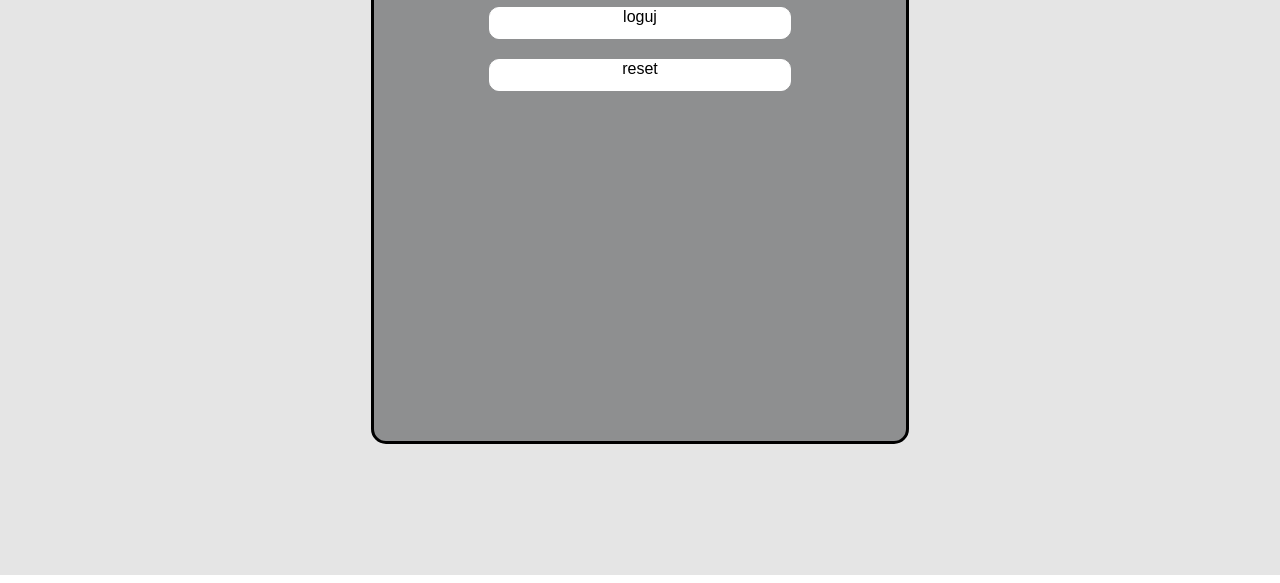
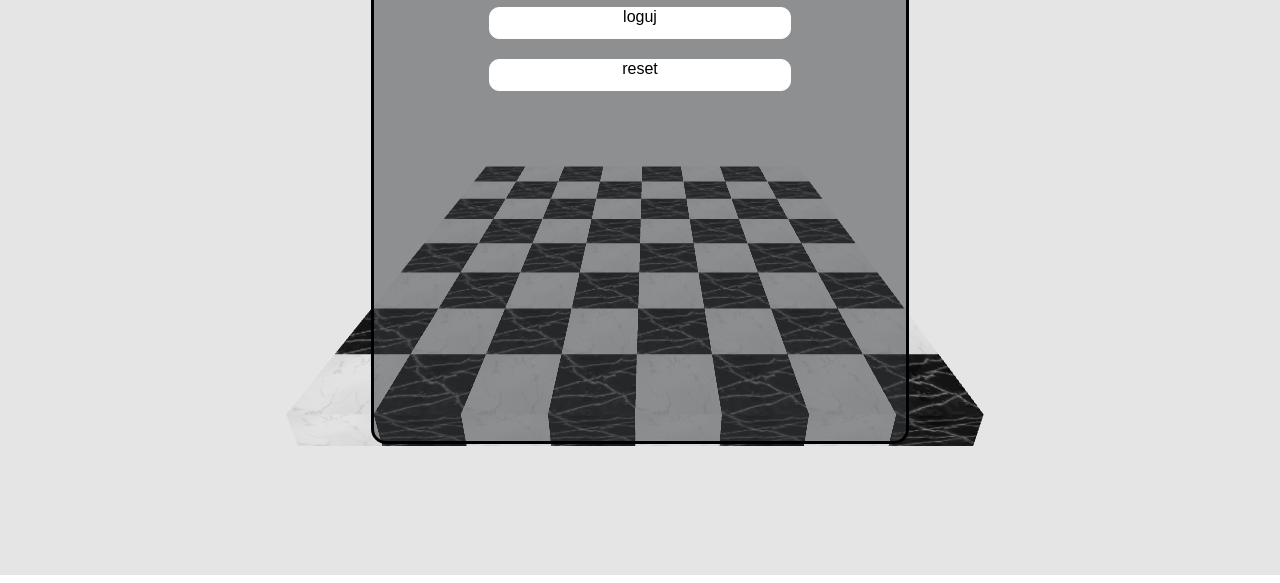
Before and after one commit to KarolOzga/04Checkers, a website built with Vite: page index.html in a window 1280 px wide. Shown: the part 225-808 px from the top of the page. Built offline with nearby package versions, Linux system fonts and the light colour scheme; animation ran at ten frames a second; a web font is replaced by a local one.

Commit message:
Added a 3d board

```diff
--- a/index.js
+++ b/index.js
@@ -9,5 +9,3 @@ window.addEventListener('DOMContentLoaded', () => {
     let dialog = document.getElementById('card');
     dialog.showModal();
 });
-
-const pionki = [];
--- a/src/modules/Camera.js
+++ b/src/modules/Camera.js
@@ -6,11 +6,9 @@ export default class Camera {
         const height = renderer.domElement.height;
 
         this.threeCamera = new THREE.PerspectiveCamera(75, width / height, 0.1, 10000);
-        // this.threeCamera.position.set(5, 5, 5);
 
-            this.threeCamera.position.set(0, 10, 0);
-            this.threeCamera.lookAt(new THREE.Vector3(0, 0, 0));
-
+        this.threeCamera.position.set(3.65, 5, 12);
+        this.threeCamera.lookAt(new THREE.Vector3(3.65, 0, 0));
 
         this.updateSize(renderer);
 
--- a/src/modules/Main.js
+++ b/src/modules/Main.js
@@ -28,6 +28,22 @@ const GameObject = {
         console.log(this.player1, this.player2);
     },
 };
+const light = new THREE.AmbientLight(0xffffff, 1);
+scene.add(light);
+
+const textureLoader = new THREE.TextureLoader();
+const black_texture = textureLoader.load('/src/img/textures/black_board_texture.png');
+const white_texture = textureLoader.load('/src/img/textures/white_board_texture.png');
+
+const geometry = new THREE.BoxGeometry(1, 0.5, 1);
+
+const black_material = new THREE.MeshBasicMaterial({ map: black_texture });
+const white_material = new THREE.MeshBasicMaterial({ map: white_texture });
+
+// const black_plate = new THREE.Mesh(geometry, black_material);
+// const white_plate = new THREE.Mesh(geometry, white_material);
+
+// scene.add(cube);
 
 const szachownica = [
     [1, 0, 1, 0, 1, 0, 1, 0],
@@ -40,6 +56,20 @@ const szachownica = [
     [0, 1, 0, 1, 0, 1, 0, 1],
 ];
 
+for (let i = 0; i < 8; i++) {
+    for (let j = 0; j < 8; j++) {
+        if (szachownica[i][j] === 1) {
+            const black_plate = new THREE.Mesh(geometry, black_material);
+            black_plate.position.set(i, 0, j);
+            scene.add(black_plate);
+        } else {
+            const white_plate = new THREE.Mesh(geometry, white_material);
+            white_plate.position.set(i, 0, j);
+            scene.add(white_plate);
+        }
+    }
+}
+
 const pionki = [
     [2, 0, 2, 0, 2, 0, 2, 0],
     [0, 2, 0, 2, 0, 2, 0, 2],
@@ -51,4 +81,6 @@ const pionki = [
     [0, 1, 0, 1, 0, 1, 0, 1],
 ];
 
+const CylinderGeometry = new THREE.CylinderGeometry(1, 1, 0.5, 32);
+
 export { GameObject };
```
Also changed, not shown: dist/assets/index-SFw9Cplx.js (deleted), dist/assets/index-XxNAJS0b.js (added), dist/index.html.
